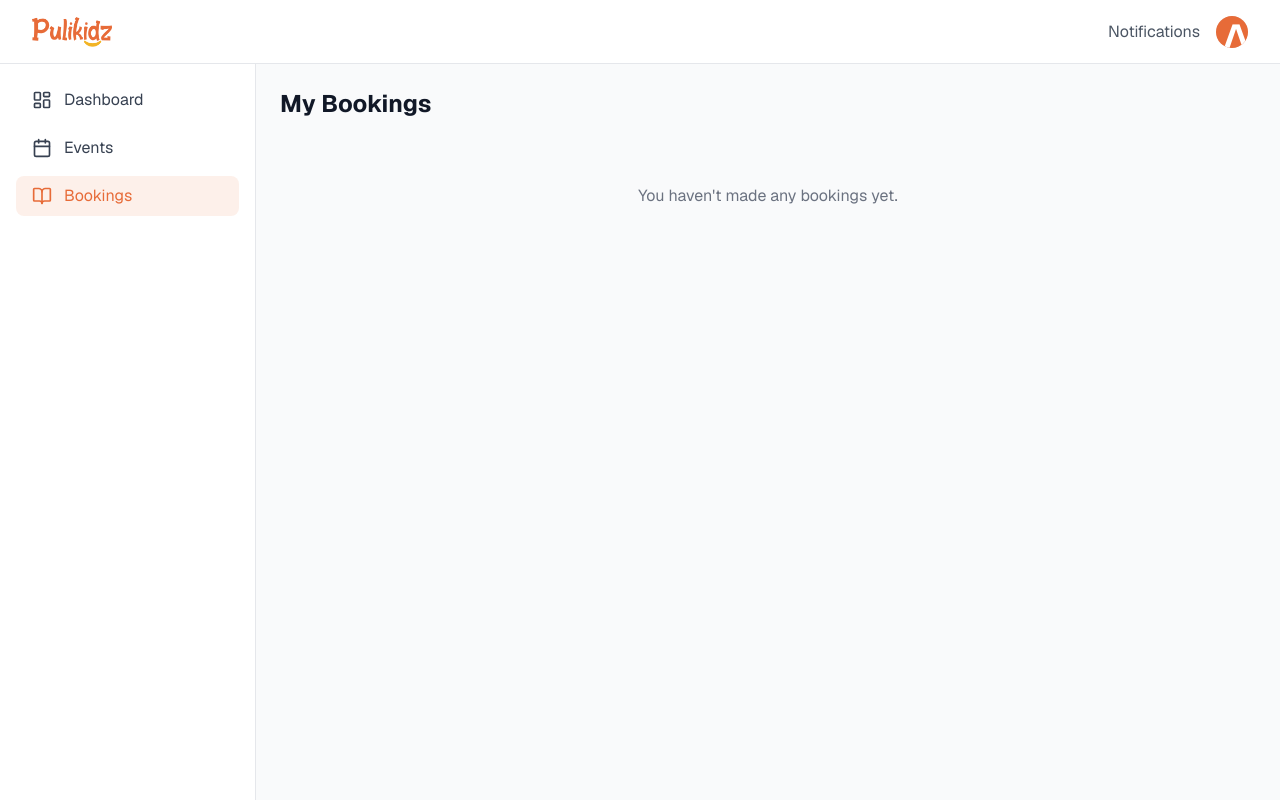
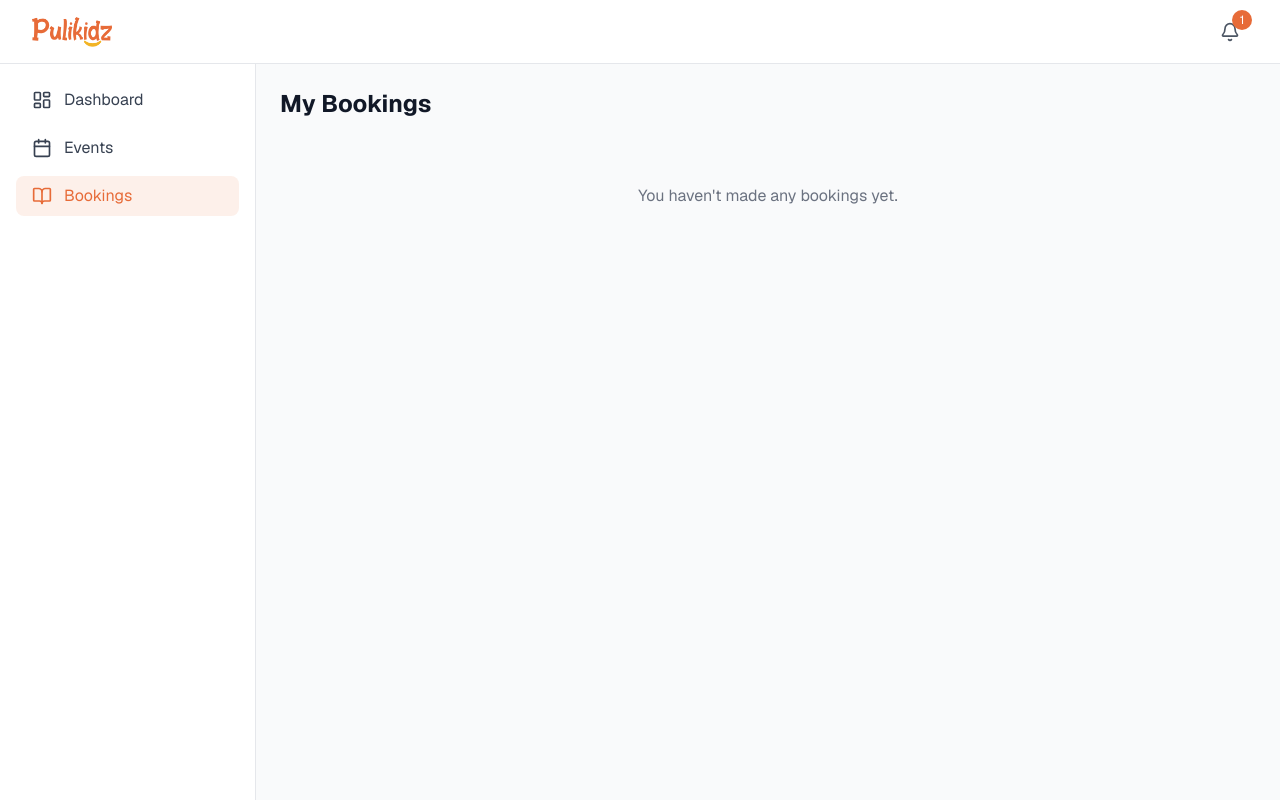
Before and after one commit to shel404/event-management, a Next.js app: page /bookings in a window 1280 px wide. Built offline with nearby package versions, Linux system fonts and the light colour scheme.

Commit message:
nav icon added

```diff
--- a/src/components/layout/Navbar.tsx
+++ b/src/components/layout/Navbar.tsx
@@ -1,3 +1,4 @@
+import { Bell } from "lucide-react";
 import Image from "next/image";
 
 export default function Navbar() {
@@ -15,12 +16,13 @@ export default function Navbar() {
         </div>
 
         <div className="flex items-center gap-4">
-          <button className="text-gray-600 hover:text-primary">
-            Notifications
+          <button className="p-2 rounded-full hover:bg-gray-100 transition-colors relative">
+            <Bell className="w-5 h-5 text-gray-600" />
+
+            <span className="absolute -top-1 -right-1 w-5 h-5 bg-primary text-white text-xs rounded-full flex items-center justify-center">
+              1
+            </span>
           </button>
-          <div className="w-8 h-8 rounded-full bg-gray-200 overflow-hidden">
-            <span className="text-6xl bg-primary text-white">A</span>
-          </div>
         </div>
       </div>
     </nav>
```
